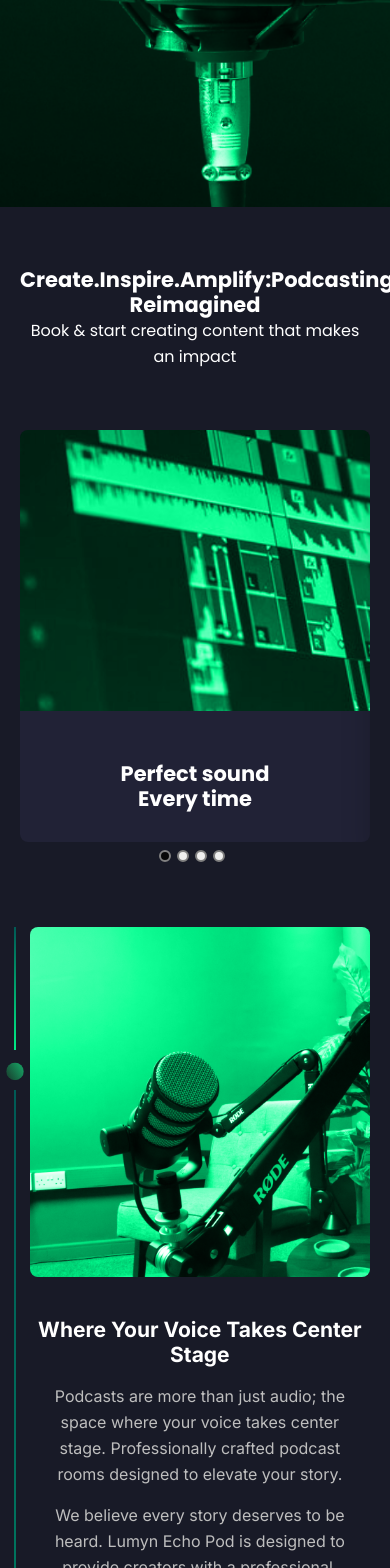
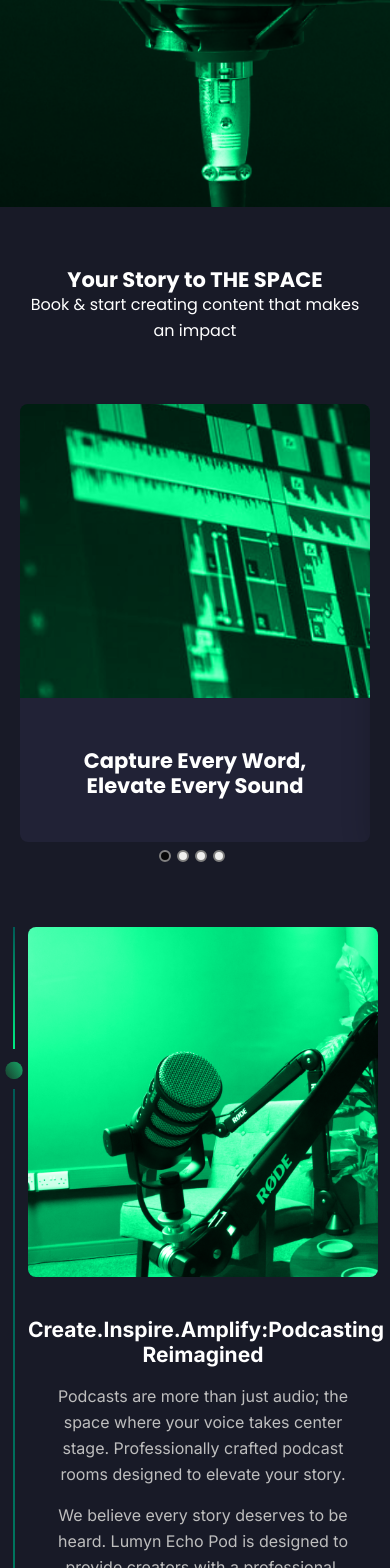
Before and after one commit to vishnutk41/team-lumyn, a Next.js app: page /podcast in a window 390 px wide. Shown: the part 637-2205 px from the top of the page. Built offline with nearby package versions, Linux system fonts and the light colour scheme.

Commit message:
image change mobile

```diff
--- a/src/pages/index.tsx
+++ b/src/pages/index.tsx
@@ -46,8 +46,8 @@ export default function Home() {
         </div>
 
       <h2 className="title_two">FINDS <span>LIGHT</span></h2> */}
-            <button className="primay_button"   onClick={() => (window.location.href = '/contact-us')}
-            >Contact Us</button>
+            <button className="primay_button"   onClick={() => (window.location.href = '/products')}
+            >Learn more</button>
           </div>
 {/* --------------remove section------------------------------------- */}
           {/* <div className="section_one">
--- a/src/pages/podcast.tsx
+++ b/src/pages/podcast.tsx
@@ -61,7 +61,7 @@ export default function Podcast() {
               </div> */}
 
               <div className="container">
-                <h3 className="title">Create.Inspire.Amplify:Podcasting Reimagined</h3>
+                <h3 className="title">Your Story to THE SPACE</h3>
                 <p className="sub_title">
                   Book & start creating content that makes an impact
                 </p>
@@ -76,8 +76,8 @@ export default function Podcast() {
                     <div className="image_container">
                     </div>
                     <div className="bottom_container">
-                      <h4 className="title">Perfect sound </h4>
-                      <h4 className="title">Every times </h4>
+                      <h4 className="title">Capture Every Word,  </h4>
+                      <h4 className="title">Elevate Every Sound </h4>
                     </div>
                   </div>
                                   <div className="card_echolite_2">
@@ -159,8 +159,9 @@ export default function Podcast() {
                 >
                   <div className="item_1">
                     <div className="bottom">
-                      <span>Perfect sound
-                        <br /> Every time
+                      <span>Capture Every Word,
+                        <br /> Elevate Every Sound
+
                       </span>
 
                     </div>
@@ -168,15 +169,18 @@ export default function Podcast() {
                   </div>
                   <div className="item_2" >
                   <div className="bottom">
-                      <span>Speak up
-                        <br />Your voice matters
+                      <span>Perfect sound
+
+                        <br />Every times
+
                       </span>
                     </div>
                   </div>
                   <div className="item_3" >
                   <div className="bottom">
-                      <span>Your space
-                        <br /> Time to shine</span>
+                      <span>Speak up
+                        <br /> Your voice matters
+                        </span>
                     </div>
                   </div>
                   <div className="item_4" >
@@ -185,8 +189,6 @@ export default function Podcast() {
                         <br /> Time to shine</span>
                     </div>
                   </div>
-
-
                 </Carousel>
 
 
@@ -223,7 +225,7 @@ export default function Podcast() {
             <div className="part_one">
               <div className="wrapper">
                 <h3 className="title">
-                Where Your Voice Takes Center Stage                </h3>
+                Create.Inspire.Amplify:Podcasting Reimagined                </h3>
 
                 <p className="sub_title">
                 Podcasts are more than just audio; the space where your voice takes center stage.
--- a/src/styles/podcast.scss
+++ b/src/styles/podcast.scss
@@ -1144,7 +1144,7 @@
               height: 450px;
               width: 100%;
               box-shadow: 0px 0px 30px 0px #00000033;
-              background-image: url("/assets/images/Resonance Pro.webp");
+              background-image: url("/assets/images/Echo Lite 2.webp");
               background-size: cover;
               background-repeat: no-repeat;
               background-position: center;
@@ -1175,7 +1175,7 @@
               height: 450px;
               width: 100%;
               box-shadow: 0px 0px 30px 0px #00000033;
-              background-image: url("/assets/images/Sonic Max.webp");
+              background-image: url("/assets/images/Resonance Pro.webp");
               background-size: cover;
               background-repeat: no-repeat;
               background-position: center;
```
